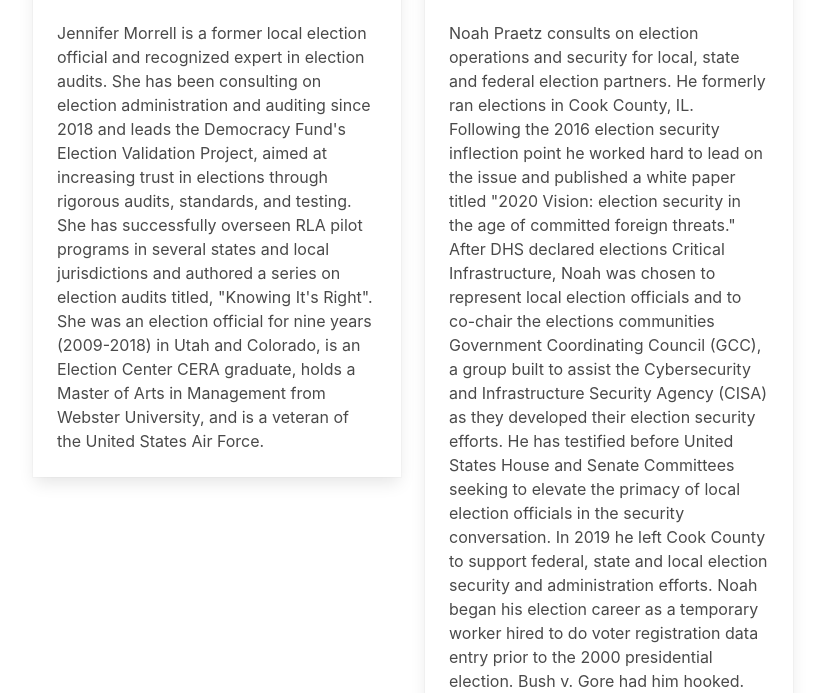
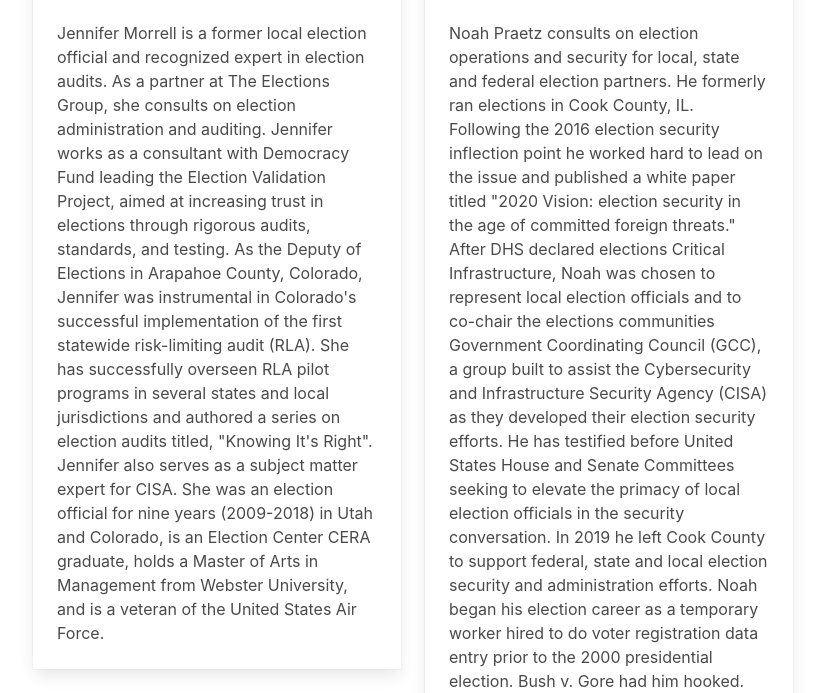
Before and after one commit to ElectionsGroup/ElectionsGroup.github.io, a plain HTML site: page leadership-team.html in a window 1280 px wide. Shown: the part 1207-1900 px from the top of the page, without its empty margins (227-1052 px from the left). Drawn offline with nearby package versions, Linux system fonts and the light colour scheme.

Commit message:
update bio

```diff
--- a/leadership-team.html
+++ b/leadership-team.html
@@ -164,15 +164,7 @@
                                 </div>
                             </div>
                             <div class="content has-text-left">
-                                Jennifer Morrell is a former local election official and recognized expert in
-                                election audits. She has been consulting on election administration and auditing
-                                since 2018 and leads the Democracy Fund's Election Validation Project, aimed at
-                                increasing trust in elections through rigorous audits, standards, and testing. She
-                                has successfully overseen RLA pilot programs in several states and local
-                                jurisdictions and authored a series on election audits titled, "Knowing It's Right".
-                                She was an election official for nine years (2009-2018) in Utah and Colorado, is an
-                                Election Center CERA graduate, holds a Master of Arts in Management from Webster
-                                University, and is a veteran of the United States Air Force.
+                                Jennifer Morrell is a former local election official and recognized expert in election audits. As a partner at The Elections Group, she consults on election administration and auditing. Jennifer works as a consultant with Democracy Fund leading the Election Validation Project, aimed at increasing trust in elections through rigorous audits, standards, and testing. As the Deputy of Elections in Arapahoe County, Colorado, Jennifer was instrumental in Colorado's successful implementation of the first statewide risk-limiting audit (RLA). She has successfully overseen RLA pilot programs in several states and local jurisdictions and authored a series on election audits titled, "Knowing It's Right". Jennifer also serves as a subject matter expert for CISA. She was an election official for nine years (2009-2018) in Utah and Colorado, is an Election Center CERA graduate, holds a Master of Arts in Management from Webster University, and is a veteran of the United States Air Force.
                             </div>
                         </div>
                     </div>
```
